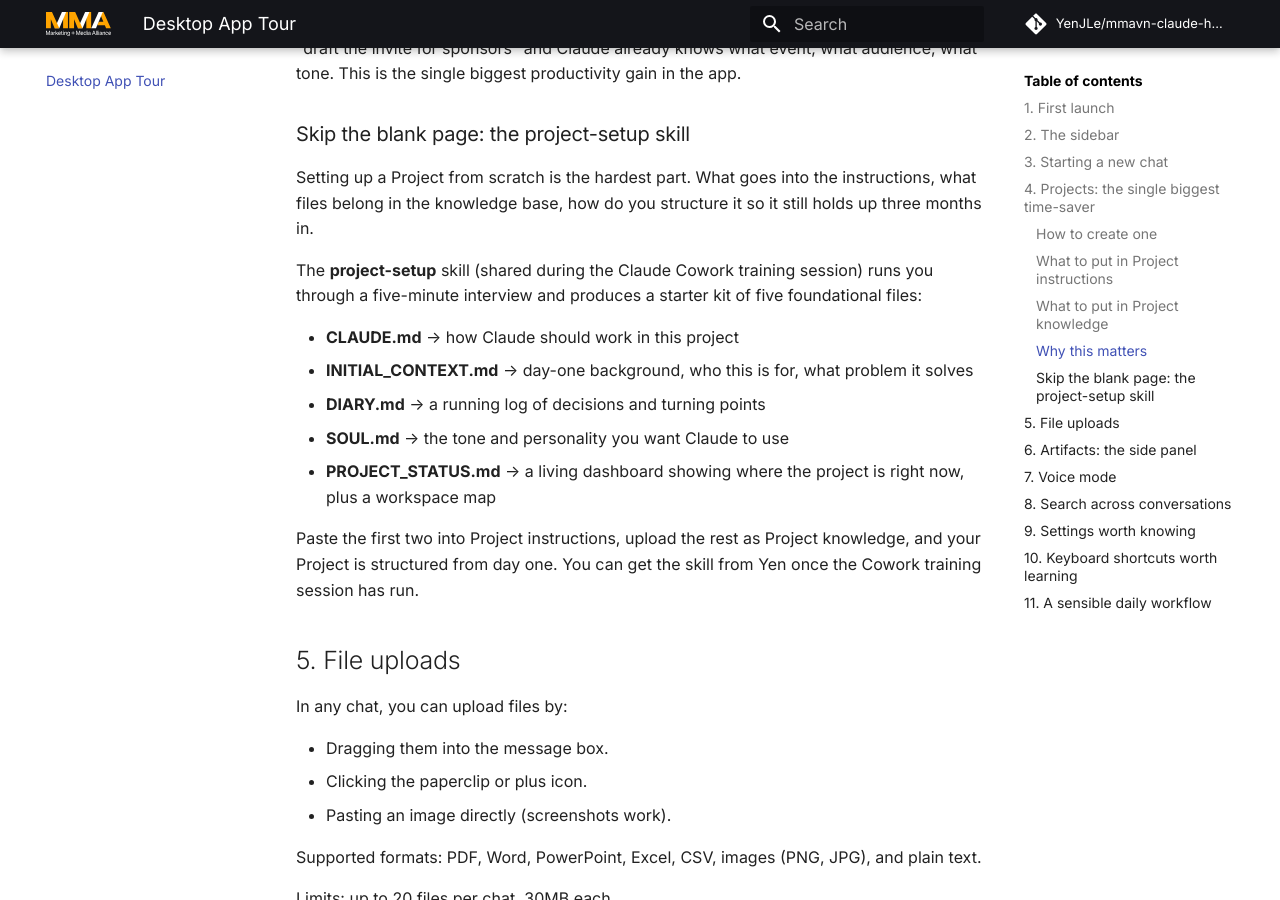
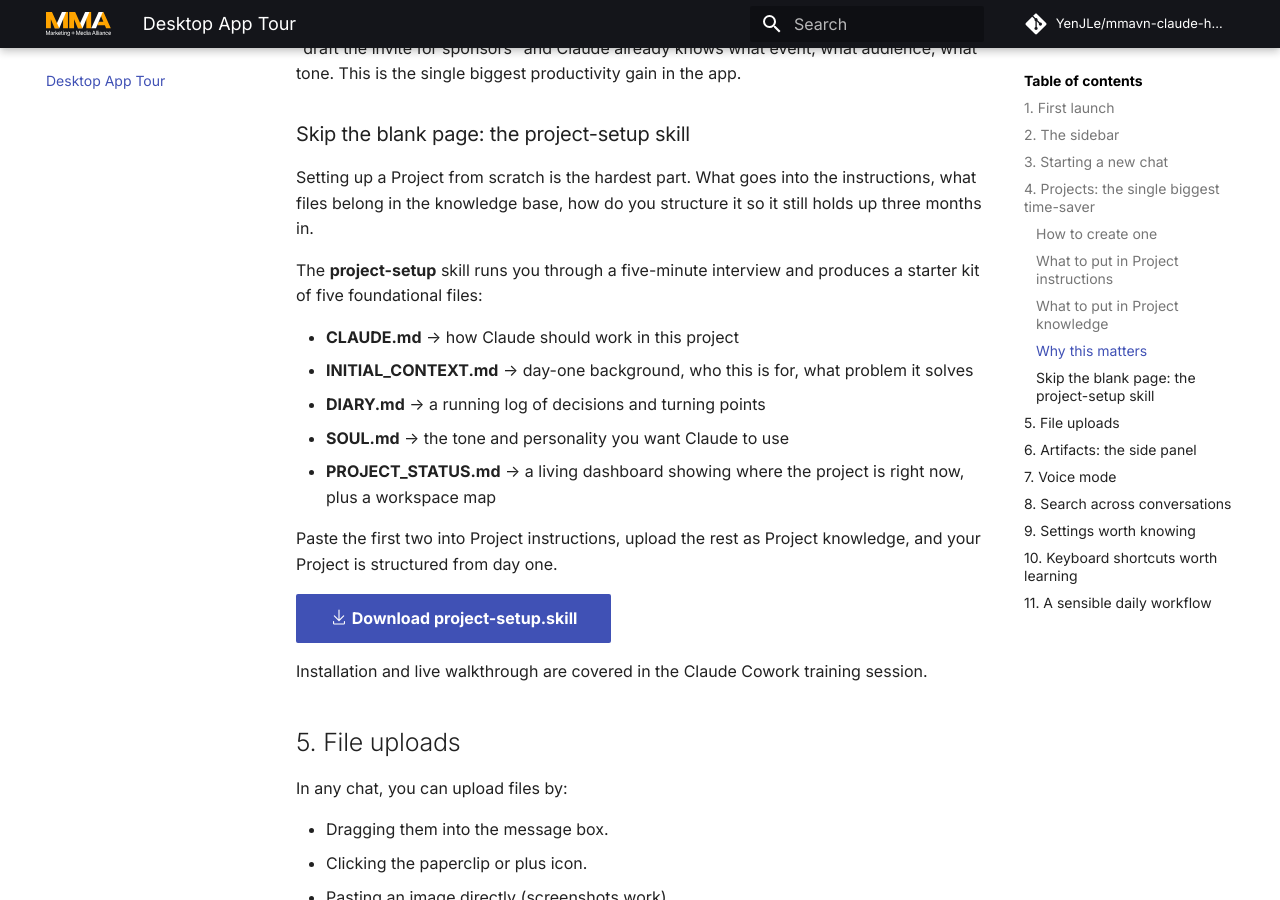
Before and after one commit to YenJLe/mmavn-claude-handbook, an MkDocs documentation site: the page built from docs/desktop-tour.md, in a window 1280 px wide and 900 px high, scrolled down 2592 px. Built offline with MkDocs 1.6.1 and Material for MkDocs 9.7.7, drawn with Linux system fonts in a browser that asks for light colours; comment, search, counter and statistics services are not loaded.

Commit message:
Host project-setup.skill for direct download
- Add docs/assets/project-setup.skill to the site so readers can
  download it without asking anyone
- Replace 'shared during training' / 'ask Yen' phrasing with a download
  button on both the Claude 101 Projects callout and the Desktop App
  Tour subsection
- Keep the note that installation and live walkthrough are covered in
  the Cowork training session

```diff
--- a/docs/desktop-tour.md
+++ b/docs/desktop-tour.md
@@ -78,7 +78,7 @@
 
 Setting up a Project from scratch is the hardest part. What goes into the instructions, what files belong in the knowledge base, how do you structure it so it still holds up three months in.
 
-The **project-setup** skill (shared during the Claude Cowork training session) runs you through a five-minute interview and produces a starter kit of five foundational files:
+The **project-setup** skill runs you through a five-minute interview and produces a starter kit of five foundational files:
 
 - **CLAUDE.md** → how Claude should work in this project
 - **INITIAL_CONTEXT.md** → day-one background, who this is for, what problem it solves
@@ -86,7 +86,11 @@
 - **SOUL.md** → the tone and personality you want Claude to use
 - **PROJECT_STATUS.md** → a living dashboard showing where the project is right now, plus a workspace map
 
-Paste the first two into Project instructions, upload the rest as Project knowledge, and your Project is structured from day one. You can get the skill from Yen once the Cowork training session has run.
+Paste the first two into Project instructions, upload the rest as Project knowledge, and your Project is structured from day one.
+
+[:octicons-download-24: Download project-setup.skill](assets/project-setup.skill){ .md-button .md-button--primary }
+
+Installation and live walkthrough are covered in the Claude Cowork training session.
 
 ## 5. File uploads
 
```
Also changed, not shown: docs/claude-101.md (+3 -1 lines), 1 other file.
